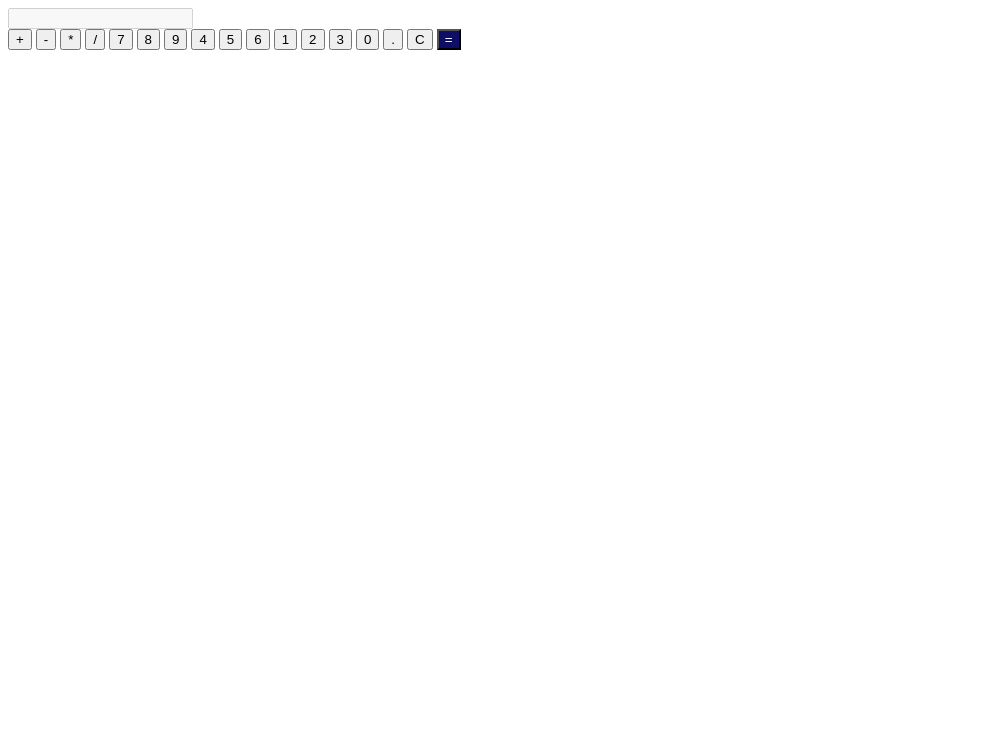
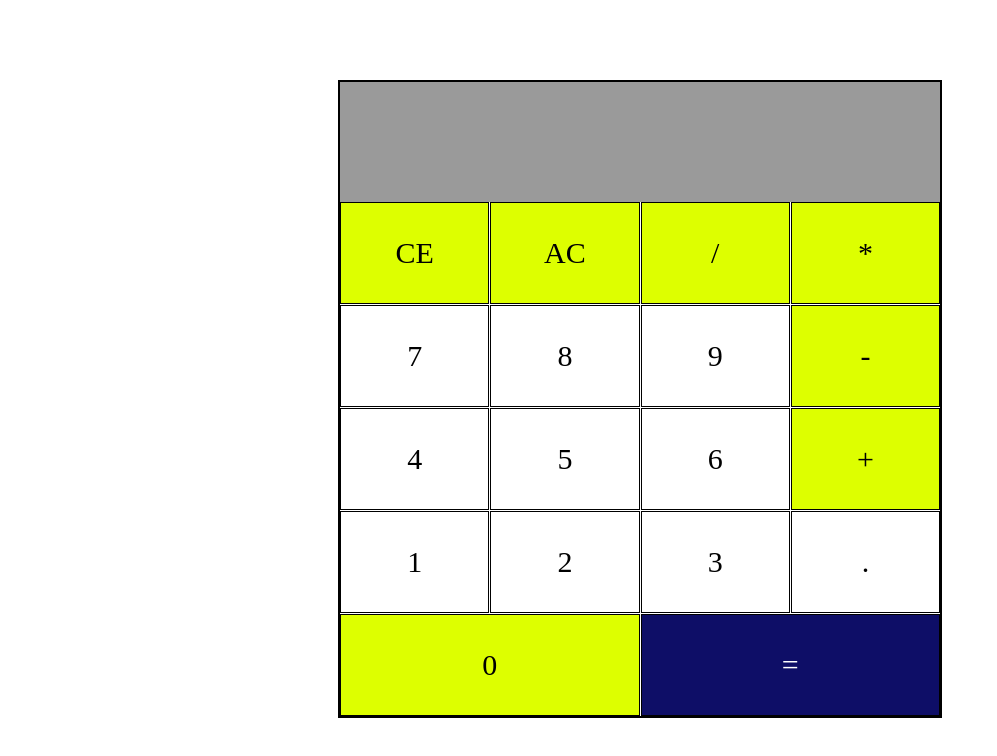
Before and after one commit to DaniRizkyZaelani/assigment1, a plain HTML site: page index.html in a window 1280 px wide. Shown: the whole page, without its empty margins (0-997 px from the left). Drawn offline with Linux system fonts and the light colour scheme.

Commit message:
salah push

```diff
--- a/index.html
+++ b/index.html
@@ -1,36 +1,44 @@
-<!DOCTYPE html>
-<html>
+<html lang="en">
 <head>
-	<title>Calculator</title>
     <meta charset="UTF-8">
     <meta name="viewport" content="width=device-width, initial-scale=1.0">
+    <title>Calculator</title>
     <link rel="stylesheet" href="style.css">
+    <!-- make by Dani Rizky Zaelani -->
 </head>
 <body>
+    <section>
+        <div class="container">
             <div class="calculator">
-		<div class="display">
-			<input type="text" id="result" disabled>
-		</div>
-		<div class="keys">
-			<button class="operator" id="add">+</button>
-			<button class="operator" id="subtract">-</button>
-			<button class="operator" id="multiply">*</button>
-			<button class="operator" id="divide">/</button>
-			<button id="seven">7</button>
-			<button id="eight">8</button>
-			<button id="nine">9</button>
-			<button id="four">4</button>
-			<button id="five">5</button>
-			<button id="six">6</button>
-			<button id="one">1</button>
-			<button id="two">2</button>
-			<button id="three">3</button>
-			<button id="zero">0</button>
-			<button id="decimal">.</button>
-			<button id="clear">C</button>
-			<button id="equal">=</button>
+               <div id="display"></div>
+            <div class="buttons">
+                <div id="operator" class="button">CE</div>
+                <div id="operator" class="button">AC</div>
+                <div id="operator" class="button">/</div>
+                <div id="operator" class="button">*</div>
+
+                <div class="button">7</div>
+                <div class="button">8</div>
+                <div class="button">9</div>
+                <div id="operator" class="button">-</div>
+
+                <div class="button">4</div>
+                <div class="button">5</div>
+                <div class="button">6</div>
+                <div id="operator" class="button">+</div>
+
+                <div class="button">1</div>
+                <div class="button">2</div>
+                <div class="button">3</div>
+                <div class="button">.</div>
+                <div id="nol" class="button">0</div>
+                <div id="equal" class="button">=</div>
+
+
             </div>
             </div>
+        </div>
+    </section>
     <script src="script.js"></script>
 </body>
 </html>
```
Lines whose indentation alone changed are shown as unchanged.
